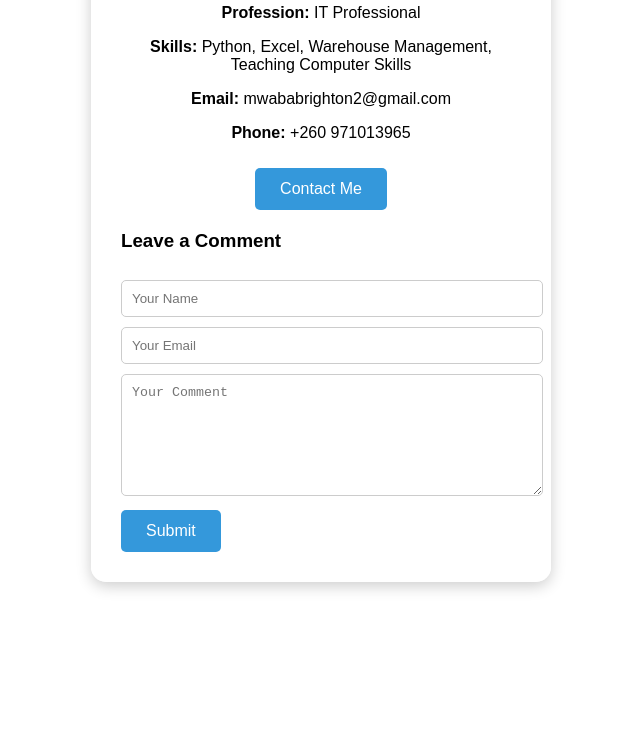
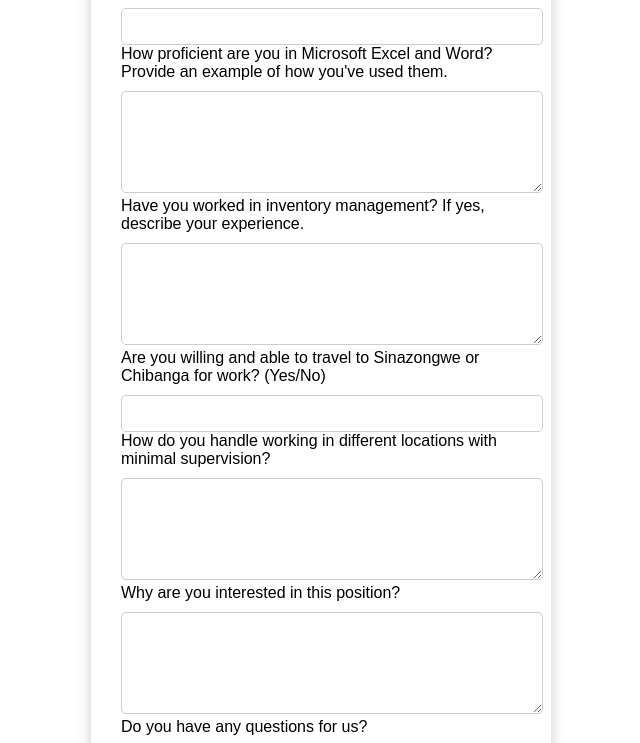
Before and after one commit to MWABABrighton/myValentines, a plain HTML site: page index.html in a window 1280 px wide. Shown: the part 170-913 px from the top of the page, without its empty margins (319-959 px from the left). Before the commit the page ends 816 px from the top, so only its background shows below. Drawn offline with Linux system fonts and the light colour scheme.

Commit message:
Update index.html

```diff
--- a/index.html
+++ b/index.html
@@ -3,7 +3,7 @@
 <head>
     <meta charset="UTF-8">
     <meta name="viewport" content="width=device-width, initial-scale=1.0">
-    <title>Brighton Mwaba - CV</title>
+    <title>Interview Form - Chenguang Biotech</title>
     <style>
         body {
             font-family: Arial, sans-serif;
@@ -23,9 +23,11 @@
             border-radius: 15px;
             box-shadow: 0px 4px 15px rgba(0, 0, 0, 0.2);
             width: 400px;
+            text-align: left;
         }
         h1 {
             color: #2c3e50;
+            text-align: center;
         }
         .btn {
             padding: 12px 25px;
@@ -34,14 +36,9 @@
             cursor: pointer;
             border-radius: 5px;
             margin-top: 10px;
-        }
-        .contact {
             background-color: #3498db;
             color: white;
-        }
-        .comment-box {
-            margin-top: 20px;
-            text-align: left;
+            width: 100%;
         }
         input, textarea {
             width: 100%;
@@ -51,30 +48,49 @@
             border-radius: 5px;
         }
         textarea {
-            height: 100px;
+            height: 80px;
         }
     </style>
 </head>
 <body>
     <div class="container">
-        <h1>Brighton Mwaba</h1>
-        <p><strong>Profession:</strong> IT Professional</p>
-        <p><strong>Skills:</strong> Python, Excel, Warehouse Management, Teaching Computer Skills</p>
-        <p><strong>Email:</strong> mwababrighton2@gmail.com</p>
-        <p><strong>Phone:</strong> +260 971013965</p>
+        <h1>Interview Form</h1>
         <form action="https://formspree.io/f/xqaedgvr" method="POST">
-            <input type="hidden" name="message" value="Contact Request from CV Website">
-            <button type="submit" class="btn contact">Contact Me</button>
+            <label for="name">Full Name:</label>
+            <input type="text" name="name" id="name" required>
+
+            <label for="email">Email:</label>
+            <input type="email" name="email" id="email" required>
+
+            <label for="phone">Phone Number:</label>
+            <input type="text" name="phone" id="phone" required>
+
+            <label for="education">What is your educational background?</label>
+            <textarea name="education" id="education" required></textarea>
+
+            <label for="accounting">Do you have an accounting certificate? (Yes/No)</label>
+            <input type="text" name="accounting" id="accounting" required>
+
+            <label for="skills">How proficient are you in Microsoft Excel and Word? Provide an example of how you've used them.</label>
+            <textarea name="skills" id="skills" required></textarea>
+
+            <label for="experience">Have you worked in inventory management? If yes, describe your experience.</label>
+            <textarea name="experience" id="experience" required></textarea>
+
+            <label for="travel">Are you willing and able to travel to Sinazongwe or Chibanga for work? (Yes/No)</label>
+            <input type="text" name="travel" id="travel" required>
+
+            <label for="supervision">How do you handle working in different locations with minimal supervision?</label>
+            <textarea name="supervision" id="supervision" required></textarea>
+
+            <label for="interest">Why are you interested in this position?</label>
+            <textarea name="interest" id="interest" required></textarea>
+
+            <label for="questions">Do you have any questions for us?</label>
+            <textarea name="questions" id="questions"></textarea>
+
+            <button type="submit" class="btn">Submit Application</button>
         </form>
-        <div class="comment-box">
-            <h3>Leave a Comment</h3>
-            <form action="https://formspree.io/f/xqaedgvr" method="POST">
-                <input type="text" name="name" placeholder="Your Name" required>
-                <input type="email" name="email" placeholder="Your Email" required>
-                <textarea name="comment" placeholder="Your Comment" required></textarea>
-                <button type="submit" class="btn contact">Submit</button>
-            </form>
-        </div>
     </div>
 </body>
 </html>
```
